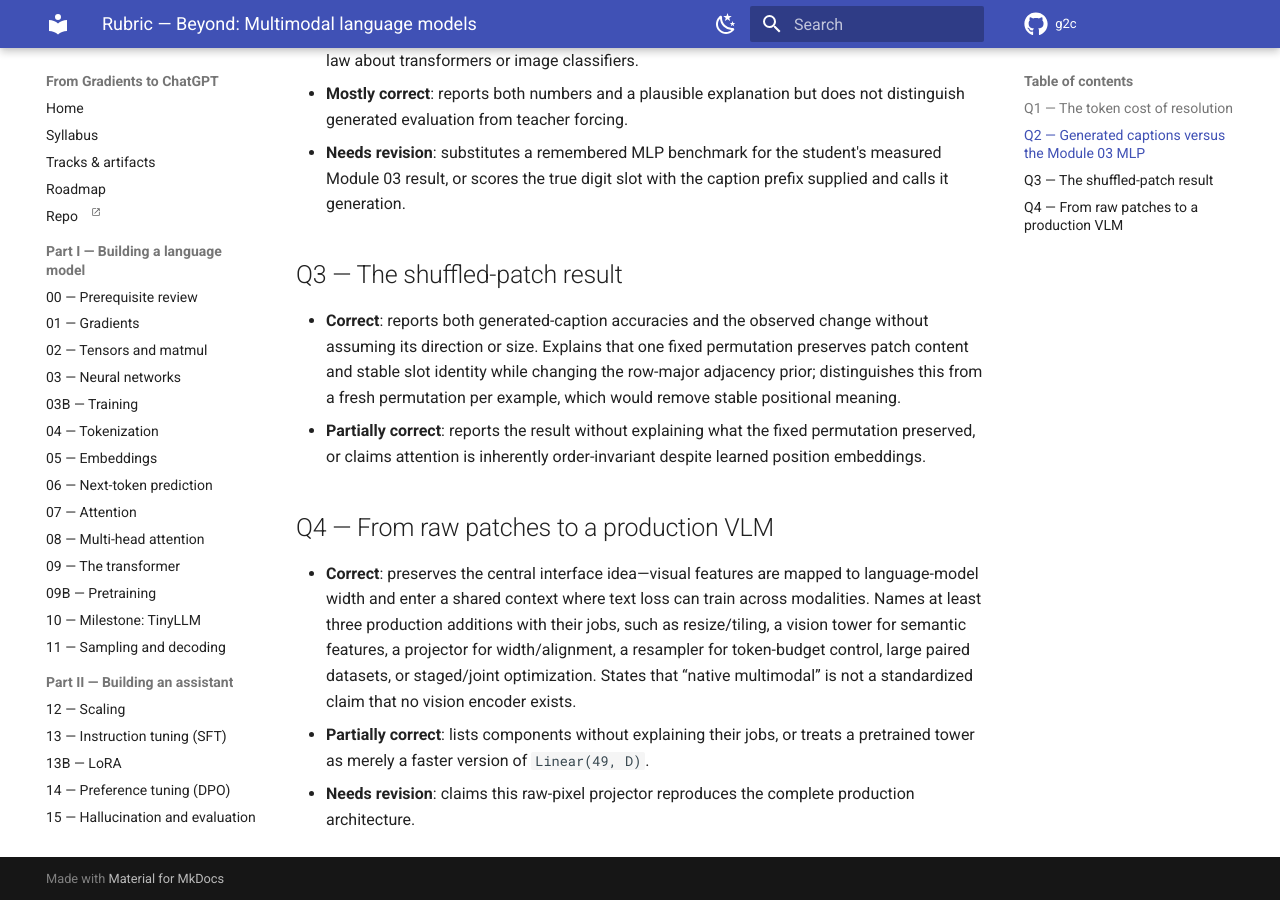
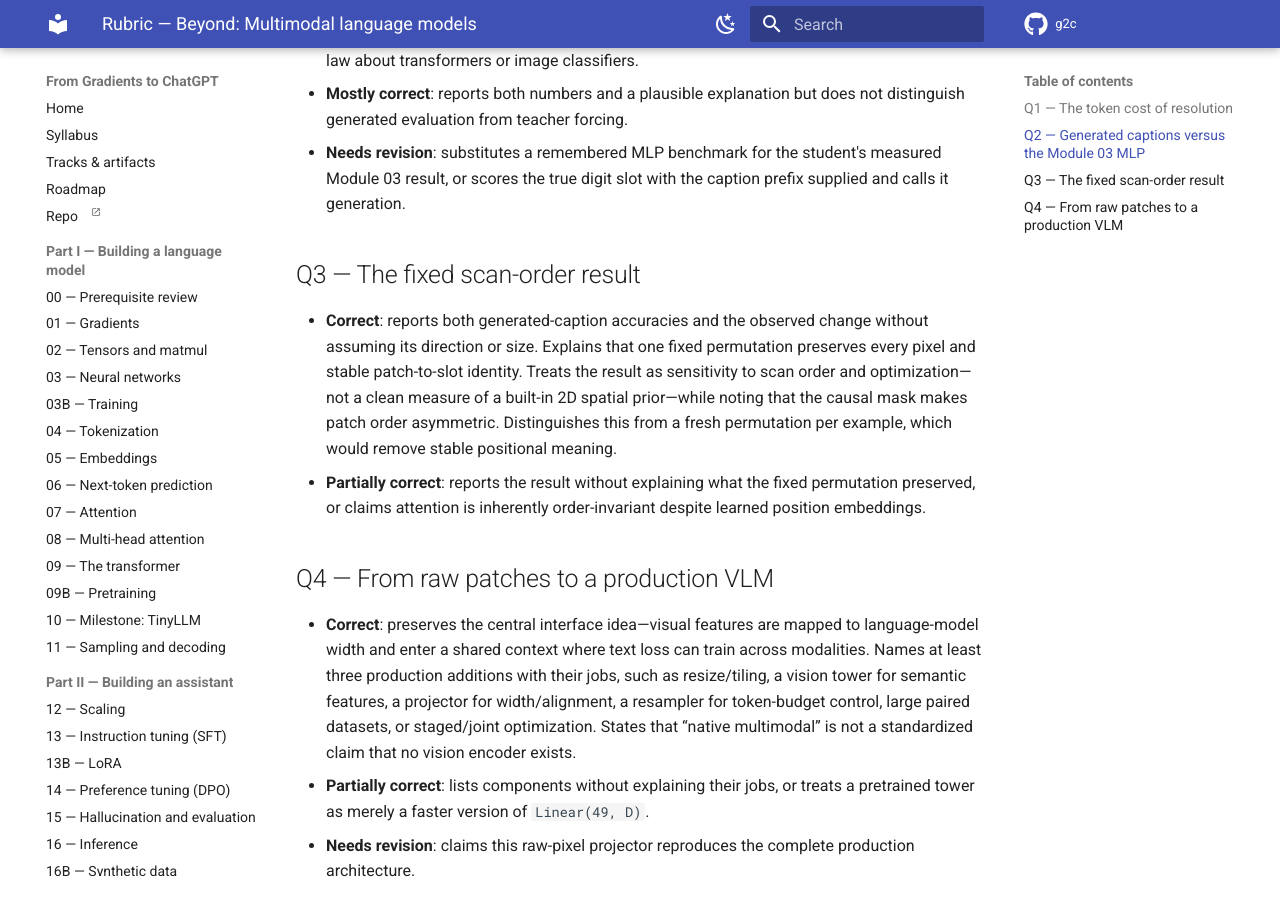
Before and after one commit to Mister-Meeseeks/g2c, an MkDocs documentation site: the page built from docs/rubrics/beyond-multimodal.md, in a window 1280 px wide and 900 px high, scrolled down 722 px. Built offline with MkDocs 1.6.1 and Material for MkDocs 9.7.7, drawn with Linux system fonts in a browser that asks for light colours; comment, search, counter and statistics services are not loaded.

Commit message:
Updaating multimodal

```diff
--- a/docs/rubrics/beyond-multimodal.md
+++ b/docs/rubrics/beyond-multimodal.md
@@ -29,13 +29,15 @@
   student's measured Module 03 result, or scores the true digit slot with the
   caption prefix supplied and calls it generation.
 
-## Q3 — The shuffled-patch result
+## Q3 — The fixed scan-order result
 
 - **Correct**: reports both generated-caption accuracies and the observed
   change without assuming its direction or size. Explains that one fixed
-  permutation preserves patch content and stable slot identity while changing
-  the row-major adjacency prior; distinguishes this from a fresh permutation
-  per example, which would remove stable positional meaning.
+  permutation preserves every pixel and stable patch-to-slot identity. Treats
+  the result as sensitivity to scan order and optimization—not a clean measure
+  of a built-in 2D spatial prior—while noting that the causal mask makes patch
+  order asymmetric. Distinguishes this from a fresh permutation per example,
+  which would remove stable positional meaning.
 - **Partially correct**: reports the result without explaining what the fixed
   permutation preserved, or claims attention is inherently order-invariant
   despite learned position embeddings.
```
Also changed, not shown: docs/beyond/multimodal.md (+17 -17 lines), 4 other files.
